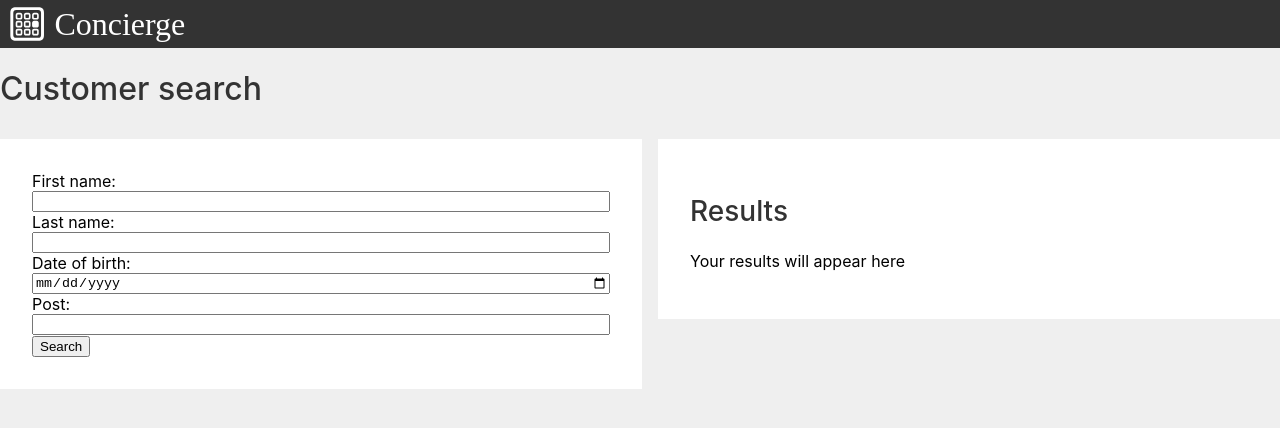
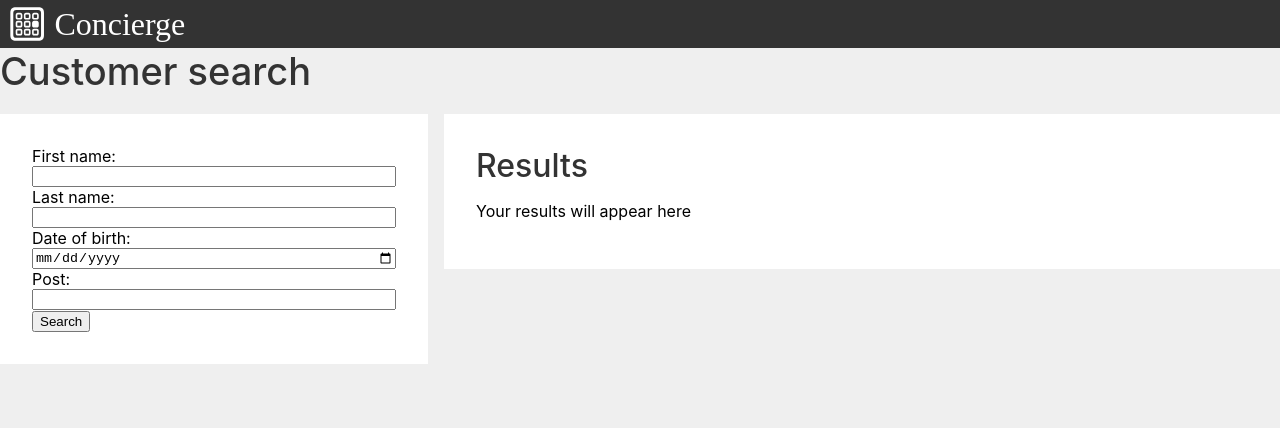
Before and after one commit to alexkinsey/concierge, a React (Create React App) app: page / in a window 1280 px wide. Shown: the top 428 px of the page. Built offline with nearby package versions, Linux system fonts and the light colour scheme.

Commit message:
created common components

```diff
--- a/src/App.js
+++ b/src/App.js
@@ -1,4 +1,4 @@
-import { GlobalStyles } from './GlobalStyles';
+import { GlobalStyles } from './common/GlobalStyles';
 
 import NavBar from './NavBar';
 import Search from './Search/index';
--- a/src/Search/Results/CustomerCard/index.js
+++ b/src/Search/Results/CustomerCard/index.js
@@ -1,13 +1,19 @@
-import { Container } from './index.styles';
+import { Text, TextLarger } from '../../../common/Text.styles';
+
+import { Container, ContentsLayout } from './index.styles';
 
 const CustomerCard = ({ customer }) => {
   return (
     <Container>
-      <p>
+      <TextLarger>
         {customer.firstName} {customer.lastName}
-      </p>
-      <p>{customer.dateOfBirth}</p>
-      <p>{customer.postcode}</p>
+      </TextLarger>
+      <ContentsLayout>
+        <Text primary>Date of birth:</Text>
+        <Text secondary>{customer.dateOfBirth}</Text>
+        <Text primary>Postcode:</Text>
+        <Text secondary>{customer.postcode}</Text>
+      </ContentsLayout>
     </Container>
   );
 };
--- a/src/Search/Results/CustomerCard/index.styles.js
+++ b/src/Search/Results/CustomerCard/index.styles.js
@@ -4,3 +4,9 @@ export const Container = styled.div`
   border: 1px solid black;
   padding: 1rem;
 `;
+
+export const ContentsLayout = styled.div`
+  display: grid;
+
+  grid-template-columns: 1fr 3fr;
+`
--- a/src/Search/Results/index.js
+++ b/src/Search/Results/index.js
@@ -1,3 +1,4 @@
+import { Heading } from '../../common/Text.styles';
 import { Container } from './index.styles';
 
 import CustomerCard from './CustomerCard';
@@ -9,7 +10,7 @@ const Results = ({ customers }) => {
 
   return (
     <Container>
-      <h2>Results</h2>
+      <Heading>Results</Heading>
       {customers.length < 1 && <p>Your results will appear here</p>}
       {customerCards}
     </Container>
--- a/src/Search/index.js
+++ b/src/Search/index.js
@@ -1,6 +1,7 @@
 import { useState } from 'react';
+import { searchCustomersAPI } from './services';
 
-import { searchCustomersAPI } from './services';
+import { Title } from '../common/Text.styles';
 import { Layout } from './index.styles';
 
 import SearchForm from './SearchForm';
@@ -15,11 +16,12 @@ const Search = () => {
   };
   return (
     <Layout>
-      <h1>Customer search</h1>
+      <Title>Customer search</Title>
       <div></div>
       <SearchForm findCustomers={findCustomers} />
-      <div><Results customers={foundCustomers} /></div>
-
+      <div>
+        <Results customers={foundCustomers} />
+      </div>
     </Layout>
   );
 };
--- a/src/Search/index.styles.js
+++ b/src/Search/index.styles.js
@@ -5,8 +5,8 @@ export const Layout = styled.div`
   margin: auto;
 
   display: grid;
-  grid-template-columns: 1fr 1fr;
-  grid-template-rows: 75px 1fr;
+  grid-template-columns: 1fr 2fr;
+  grid-template-rows: 50px 1fr;
 
   gap: 1rem 1rem;
 `
--- a/src/GlobalStyles.js
+++ b/src/common/GlobalStyles.js
@@ -29,20 +29,4 @@ export const GlobalStyles = createGlobalStyle`
 
     background-color: var(--lightGrey);
   }
-
-  h1 {
-    font-size: 32px;
-    color: var(--black);
-    font-weight: 500;
-  }
-  h2 {
-    font-size: 28px;
-    color: var(--black);
-    font-weight: 500;
-  }
-  h3{
-    font-size: 22px;
-    color: var(--black);
-    font-weight: 400;
-  }
 `;
--- /dev/null
+++ b/src/common/Text.styles.js
@@ -0,0 +1,37 @@
+import styled from 'styled-components';
+
+export const Title = styled.h1`
+  font-size: 38px;
+  color: var(--black);
+  font-weight: 500;
+
+  margin: 0;
+  padding: 0;
+`;
+
+export const Heading = styled.h2`
+  font-size: 32px;
+  color: var(--black);
+  font-weight: 500;
+
+  margin: 0;
+  padding: 0;
+`;
+
+export const TextLarger = styled.p`
+  margin: 0 0 0.75em 0;
+  padding: 0;
+
+  font-size: 24px;
+  color: var(--black);
+  font-weight: 500;
+`;
+
+export const Text = styled.p`
+  font-size: 18px;
+  color: ${(props) => (props.primary ? 'var(--black)' : props.secondary && 'var(--medGrey)')};
+  font-weight: 400;
+
+  margin: 0;
+  padding: 0;
+`;
```
